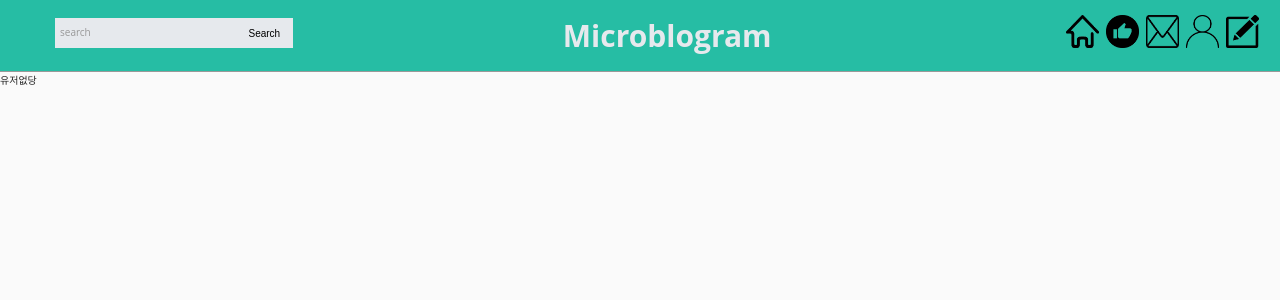
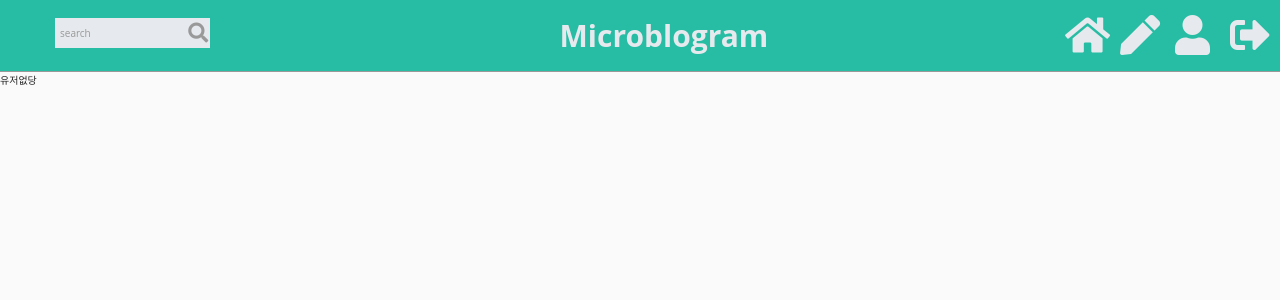
Before and after one commit to sinhyez/sns, a Spring Boot app: page /search?search=1 in a window 1280 px wide. Shown: the top 300 px of the page. Run offline with Spring Boot 4, Linux system fonts and the light colour scheme; some of the project's set-up classes (security, data sources, template engines, error pages and the like) are left out, and stand-ins take their place.

Commit message:
자잘한 수정완료

```diff
--- a/src/main/java/com/ipro/sns/controller/UserController.java
+++ b/src/main/java/com/ipro/sns/controller/UserController.java
@@ -54,17 +54,30 @@
 
     //헤더에서 유저프로필로 이동할때 처리되는 프로세스
     @RequestMapping("/ipro/main/user/")
-    public String userProfile() {
-        String username = SecurityContextHolder.getContext().getAuthentication().getName();
-        Optional<UserModel> userModel = userService.findByUsername(username);
-        return "redirect:/ipro/main/user/" + userModel.get().getUsernick();
+    public String userProfile() throws Exception{
+
+        try {
+
+            String username = SecurityContextHolder.getContext().getAuthentication().getName();
+            Optional<UserModel> userModel = userService.findByUsername(username);
+
+            return "redirect:/ipro/main/user/" + userModel.get().getUsernick();
+
+        } catch (Exception e) {
+
+            return "view/login";
+
+        }
+
     }
 
     //유저 프로필 업데이트
     @RequestMapping(value = "/ipro/user/edit/{usernick}")
     public String updateUser(@PathVariable("usernick") String usernick, Model model) throws Exception {
+
         String username = SecurityContextHolder.getContext().getAuthentication().getName();
         model.addAttribute("user", userService.findByUsername(username));
+
         return "view/user/edit";
     }
 
--- a/src/main/java/com/ipro/sns/model/FollowModel.java
+++ b/src/main/java/com/ipro/sns/model/FollowModel.java
@@ -18,11 +18,11 @@
     @GeneratedValue(strategy = GenerationType.IDENTITY)
     private int id;
 
-    @ManyToOne(cascade = CascadeType.ALL)
+    @ManyToOne
     @JoinColumn(name = "followerid")
     private UserModel followerid; // 당한사람
 
-    @ManyToOne(cascade = CascadeType.ALL)
+    @ManyToOne
     @JoinColumn(name = "followingid")
     private UserModel followingid; //한사람
 
--- a/src/main/java/com/ipro/sns/repository/FollowRepository.java
+++ b/src/main/java/com/ipro/sns/repository/FollowRepository.java
@@ -18,10 +18,11 @@
 
     int countByFollowingid(UserModel followingid);
 
+    List<FollowModel> findByFollowerid( UserModel followerid);
     List<FollowModel> findByFollowingid(UserModel followingid);
 
     //언팔로우
     @Transactional
-    void deleteByFollowingidIdAndFolloweridId(int followingid, int followerid);
+    void deleteByFolloweridIdAndFollowingidId(int followingid, int followerid);
 
 }
--- a/src/main/java/com/ipro/sns/service/LikeService.java
+++ b/src/main/java/com/ipro/sns/service/LikeService.java
@@ -8,7 +8,6 @@
 import lombok.AllArgsConstructor;
 import org.springframework.stereotype.Service;
 
-import java.util.Optional;
 
 @Service
 @AllArgsConstructor
--- a/src/main/resources/static/css/header.css
+++ b/src/main/resources/static/css/header.css
@@ -4,7 +4,7 @@
     border-bottom: 1px solid #999;
     display: flex;
     background: #26bda4;
-    min-width: 93.5rem;
+    /*min-width: 93.5rem;*/
 }
 
 /* serchBar */
@@ -16,6 +16,7 @@
     position: relative;
 }
 .search_bar_area input{
+    width: 60%;
     height: 80%;
     border: none;
     background: #e6e9ed;
@@ -23,7 +24,7 @@
 }
 .search_bar_area label{
     position: absolute;
-    top: 7px;
+    top: 8px;
     left: 6rem;
     transition: 0.2s ease;
     cursor: text;
@@ -38,18 +39,19 @@
 }
 .search_bar_area input:focus ~ label,
 .search_bar_area input:not(:placeholder-shown) ~ label{
-    transform: translate(-1%, -125%) scale(1.0);
+    transform: translate(-1%, -143%) scale(1.0);
     font-size: 13px;
     color: #fff;
 }
 .search_bar_area button{
-    width: 20%;
+    width: 10%;
     height: 80%;
     position: absolute;
     border: none;
     background: #e6e9ed;
     outline: none;
     font-size: 1rem;
+    color: #999;
 }
 
 /* header title area */
@@ -84,11 +86,18 @@
     position: relative;
 }
 .user_area a{
-    padding-left: 15px;
+    padding-left: 0.5rem;
+    margin-left: 1.5rem;
     width: 40px;
     position: relative;
+    text-decoration: none;
+    color: #e6e9ed;
 }
 .user_area img{
     width: 33px;
     height: 33px;
 }
+
+.home-clicked {
+    color: black;
+}
--- a/src/main/resources/static/js/comment.js
+++ b/src/main/resources/static/js/comment.js
@@ -15,8 +15,8 @@
         dataType:'text',
         success: function (data) {
             if (data === 1) {
-                $(".content").val("");
-                console.log(data);
+                // $(".content").val("");
+                location.reload();
             }
         },
         error: function (request, status, error) {
--- a/src/main/resources/templates/view/layout/header.html
+++ b/src/main/resources/templates/view/layout/header.html
@@ -22,7 +22,9 @@
                 <input type="search" name="search" id="search"
                        autocomplete="off" placeholder="search" />
                 <label for="search">search</label>
-                <button type="submit">Search</button>
+                <button type="submit">
+                    <i class="fas fa-search fa-2x"></i>
+                </button>
 
             </form>
             <!-- header title area -->
@@ -33,17 +35,17 @@
             </div>
             <!-- header_user_nav_area -->
             <div class="user_area">
-                <a href="/ipro/main">
-                    <img src="/resource/img/header/home.png" alt="home">
-                </a>
-                <a href=""><img src="/resource/img/header/likes.png" alt="likes"></a>
-                <a href=""><img src="/resource/img/header/message.png" alt="message"></a>
-                <a th:href="@{'/ipro/main/user/'}">
-                    <img th:src="@{'/resource/img/header/basic.png'}"
-                         alt="userhome" class="user_feed_area">
+                <a href="/ipro/main" id="home">
+                    <i class="fas fa-home fa-4x"></i>
                 </a>
                 <a href="/ipro/post">
-                    <img src="/resource/img/header/posting.png" alt="posting">
+                    <i class="fas fa-pen fa-4x"></i>
+                </a>
+                <a th:href="@{'/ipro/main/user/'}">
+                    <i class="fas fa-user fa-4x"></i>
+                </a>
+                <a href="/logout">
+                    <i class="fas fa-sign-out-alt fa-4x"></i>
                 </a>
             </div>
 
```
Also changed, not shown: src/main/java/com/ipro/sns/controller/FollowController.java (+7 -9 lines), src/main/java/com/ipro/sns/controller/LikesController.java (+2 -6 lines), src/main/java/com/ipro/sns/controller/MainController.java (+30 -14 lines), src/main/java/com/ipro/sns/service/FollowService.java (+6 -2 lines), src/main/java/com/ipro/sns/service/PostService.java (+0 -14 lines), src/main/resources/static/css/user_main.css (+1 -8 lines), src/main/resources/templates/view/user/user_main.html (+11 -8 lines), src/main/resources/static/img/14cf7a03-8e14-4364-b57e-bd9778902eb7_testimg.jpg (added), src/main/resources/static/img/profile/sinhyetestimg.jpg (added).
